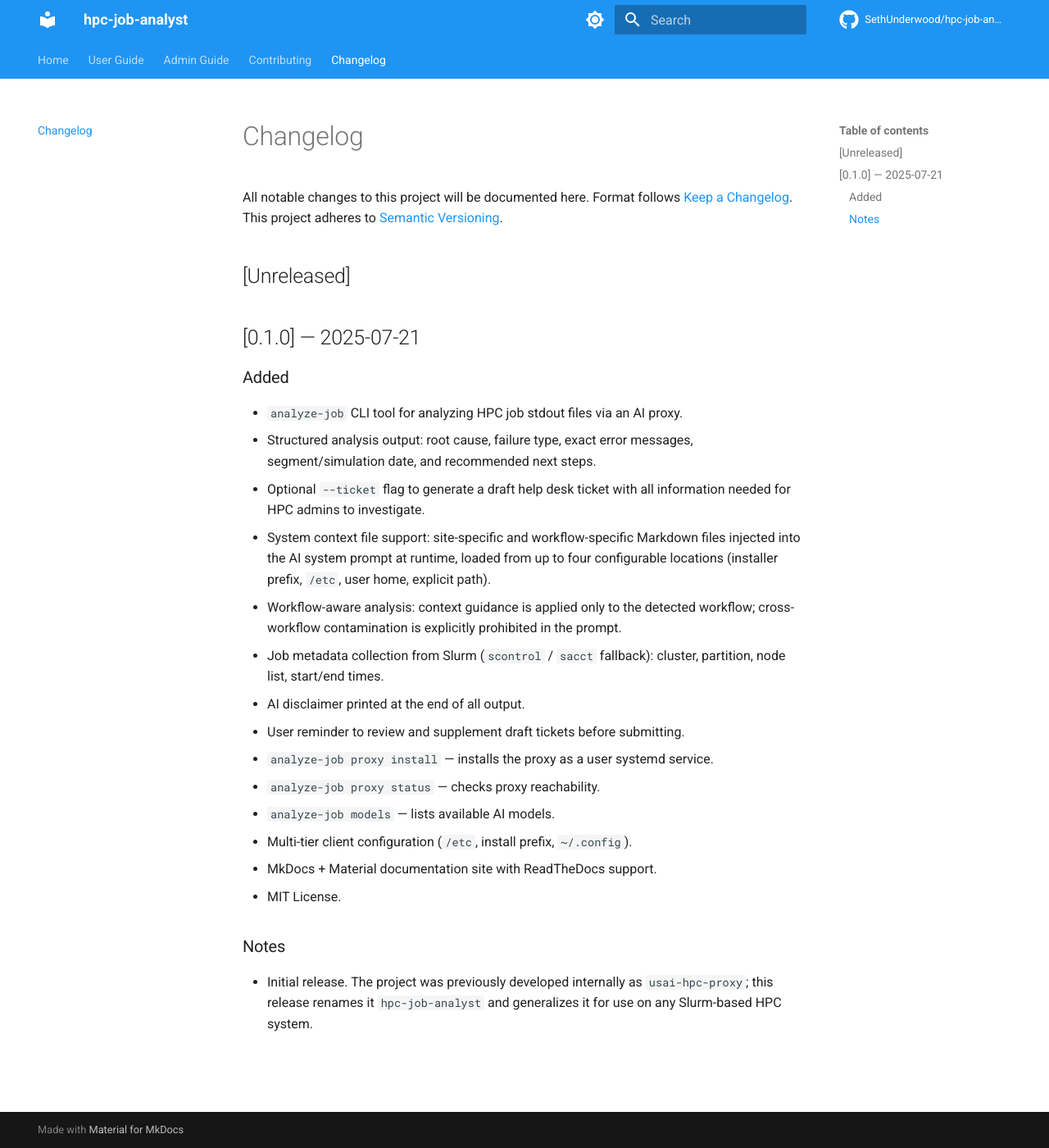
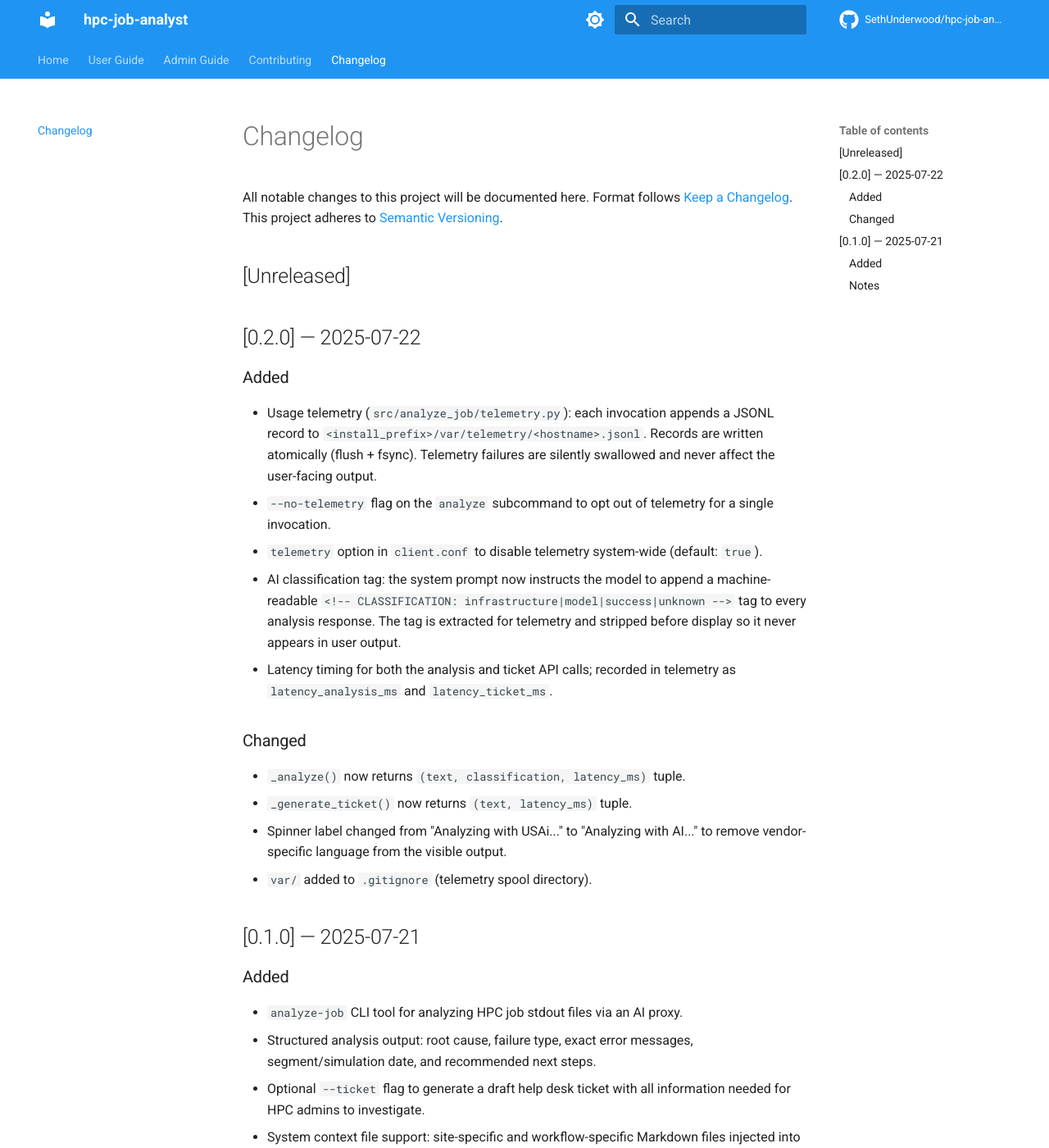
Before and after one commit to underwoo/hpc-job-analyst, an MkDocs documentation site: the page built from docs/changelog.md, in a window 1280 px wide and 1400 px high. Shown: the whole window at 82% size. Built offline with MkDocs 1.6.1 and Material for MkDocs 9.7.7, drawn with Linux system fonts in a browser that asks for light colours; comment, search, counter and statistics services are not loaded.

Commit message:
Bump version to 0.2.0
Telemetry was added in the previous commit without a version bump.
This commit advances the version consistently across all three sources:
  - src/analyze_job/__init__.py  __version__ = "0.2.0"
  - pyproject.toml               version = "0.2.0"
  - docs/changelog.md            [0.2.0] entry, restore [Unreleased] header

```diff
--- a/docs/changelog.md
+++ b/docs/changelog.md
@@ -5,6 +5,33 @@ Format follows [Keep a Changelog](https://keepachangelog.com/en/1.1.0/).
 This project adheres to [Semantic Versioning](https://semver.org/spec/v2.0.0.html).
 
 ## [Unreleased]
+
+## [0.2.0] — 2025-07-22
+
+### Added
+
+- Usage telemetry (`src/analyze_job/telemetry.py`): each invocation appends
+  a JSONL record to `<install_prefix>/var/telemetry/<hostname>.jsonl`.
+  Records are written atomically (flush + fsync).  Telemetry failures are
+  silently swallowed and never affect the user-facing output.
+- `--no-telemetry` flag on the `analyze` subcommand to opt out of telemetry
+  for a single invocation.
+- `telemetry` option in `client.conf` to disable telemetry system-wide
+  (default: `true`).
+- AI classification tag: the system prompt now instructs the model to append
+  a machine-readable `<!-- CLASSIFICATION: infrastructure|model|success|unknown -->`
+  tag to every analysis response.  The tag is extracted for telemetry and
+  stripped before display so it never appears in user output.
+- Latency timing for both the analysis and ticket API calls; recorded in
+  telemetry as `latency_analysis_ms` and `latency_ticket_ms`.
+
+### Changed
+
+- `_analyze()` now returns `(text, classification, latency_ms)` tuple.
+- `_generate_ticket()` now returns `(text, latency_ms)` tuple.
+- Spinner label changed from "Analyzing with USAi..." to "Analyzing with AI..."
+  to remove vendor-specific language from the visible output.
+- `var/` added to `.gitignore` (telemetry spool directory).
 
 ## [0.1.0] — 2025-07-21
 
--- a/pyproject.toml
+++ b/pyproject.toml
@@ -4,7 +4,7 @@ build-backend = "setuptools.build_meta"
 
 [project]
 name = "hpc-job-analyst"
-version = "0.1.0"
+version = "0.2.0"
 description = "AI-assisted HPC job failure analysis tool"
 readme = "README.md"
 license = { file = "LICENSE" }
--- a/src/analyze_job/__init__.py
+++ b/src/analyze_job/__init__.py
@@ -1,2 +1,2 @@
 # hpc-job-analyst package
-__version__ = "0.1.0"
+__version__ = "0.2.0"
```
